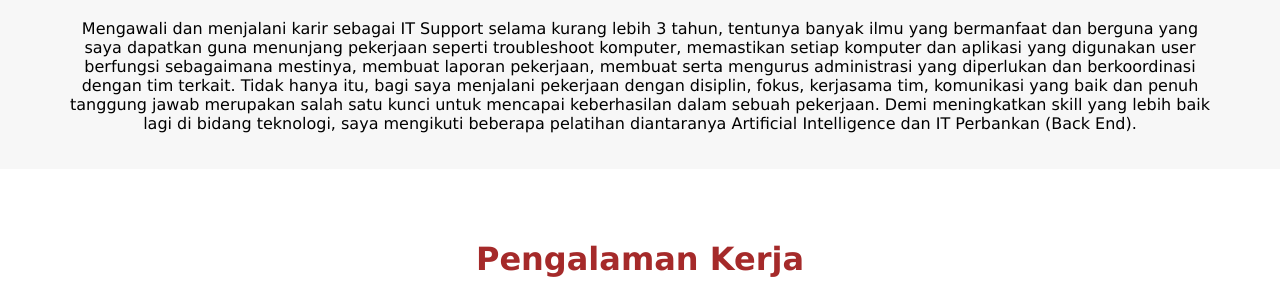
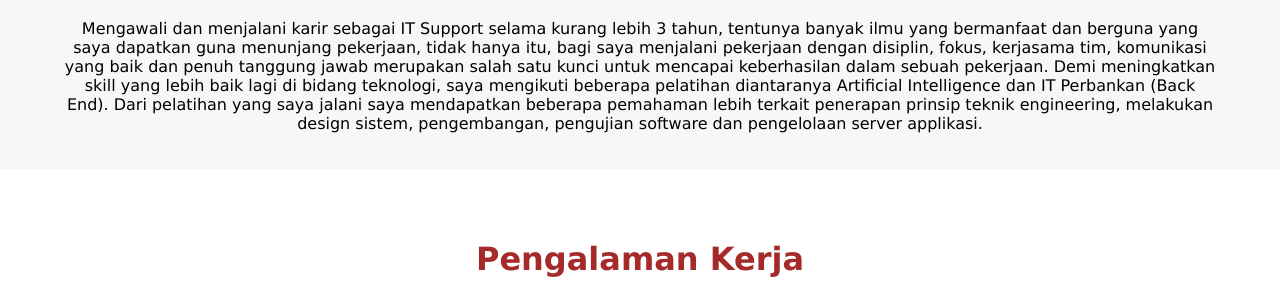
Before and after one commit to endra01/EndraWahyudi, a plain HTML site: page index.html in a window 1280 px wide. Shown: the part 511-800 px from the top of the page. Drawn offline with Linux system fonts and the light colour scheme.

Commit message:
Update index.html

```diff
--- a/index.html
+++ b/index.html
@@ -34,7 +34,7 @@
 
     <div class="AboutMe">
         <h1 id="tentang">Tentang Saya</h1>
-        <p>Mengawali dan menjalani karir sebagai IT Support selama kurang lebih 3 tahun, tentunya banyak ilmu yang bermanfaat dan berguna yang saya dapatkan guna menunjang pekerjaan seperti troubleshoot komputer, memastikan setiap komputer dan aplikasi yang digunakan user berfungsi sebagaimana mestinya, membuat laporan pekerjaan, membuat serta mengurus administrasi yang diperlukan dan berkoordinasi dengan tim terkait. Tidak hanya itu, bagi saya menjalani pekerjaan dengan disiplin, fokus, kerjasama tim, komunikasi yang baik dan penuh tanggung jawab merupakan salah satu kunci untuk mencapai keberhasilan dalam sebuah pekerjaan. Demi meningkatkan skill yang lebih baik lagi di bidang teknologi, saya mengikuti beberapa pelatihan diantaranya Artificial Intelligence dan IT Perbankan (Back End).</p>
+        <p>Mengawali dan menjalani karir sebagai IT Support selama kurang lebih 3 tahun, tentunya banyak ilmu yang bermanfaat dan berguna yang saya dapatkan guna menunjang pekerjaan, tidak hanya itu, bagi saya menjalani pekerjaan dengan disiplin, fokus, kerjasama tim, komunikasi yang baik dan penuh tanggung jawab merupakan salah satu kunci untuk mencapai keberhasilan dalam sebuah pekerjaan. Demi meningkatkan skill yang lebih baik lagi di bidang teknologi, saya mengikuti beberapa pelatihan diantaranya Artificial Intelligence dan IT Perbankan (Back End). Dari pelatihan yang saya jalani saya mendapatkan beberapa pemahaman lebih terkait penerapan prinsip teknik engineering, melakukan design sistem, pengembangan, pengujian software dan pengelolaan server applikasi.</p>
     </div>
 
     <div class="PengalamanKerja">
```
